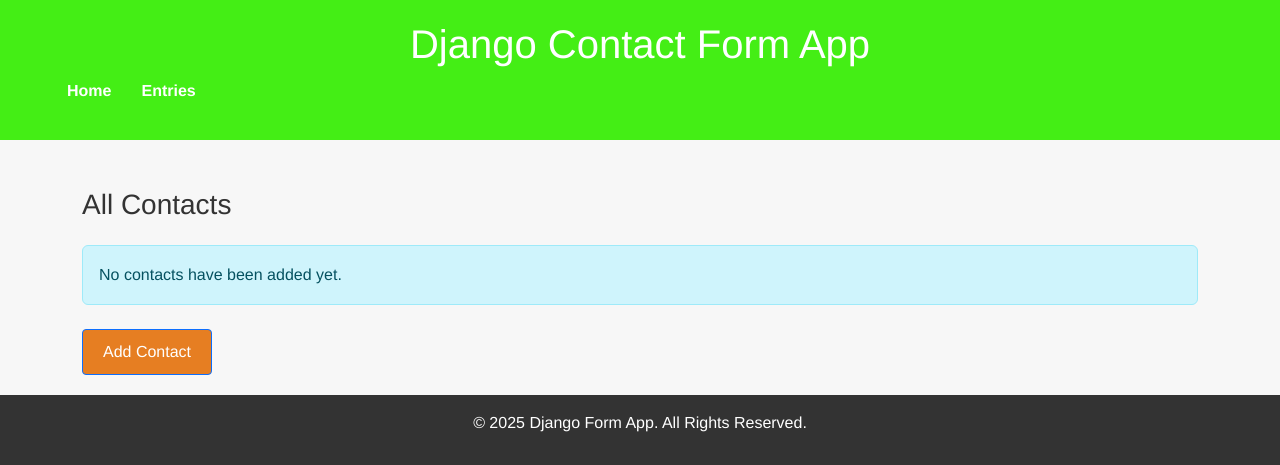
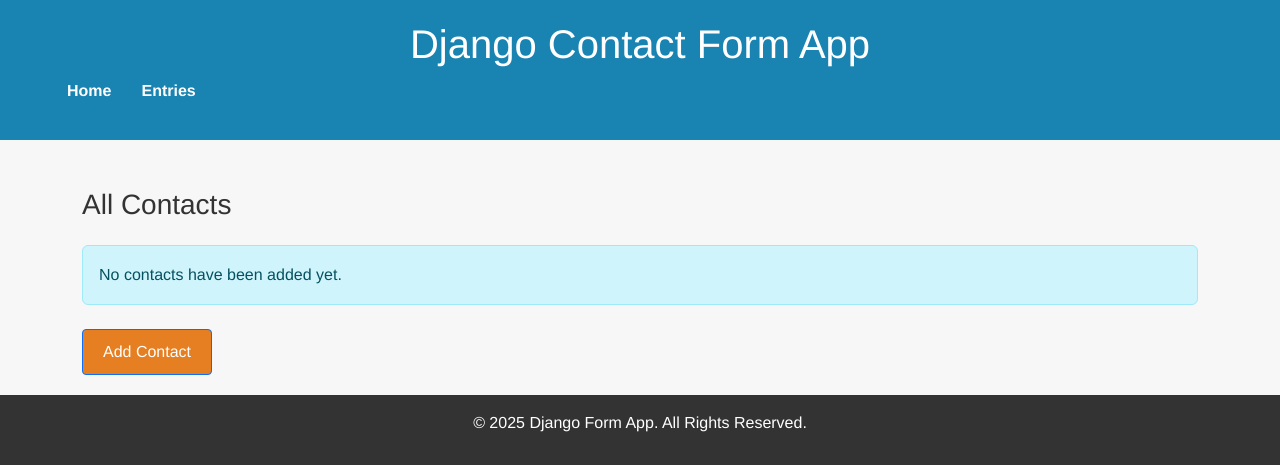
Before and after one commit to meghalrag/django-form-app, a Django app: page /list/ in a window 1280 px wide. Shown: the top 465 px of the page. Run offline with Django 5.2, Linux system fonts and the light colour scheme; data that the repository does not hold is empty.

Commit message:
color changed

```diff
--- a/static/css/style.css
+++ b/static/css/style.css
@@ -14,7 +14,7 @@
 
   /* Header Styles */
   .site-header {
-    background-color: #44ee15;
+    background-color: #1983b1;
     color: #fff;
     padding: 20px;
     text-align: center;
```
